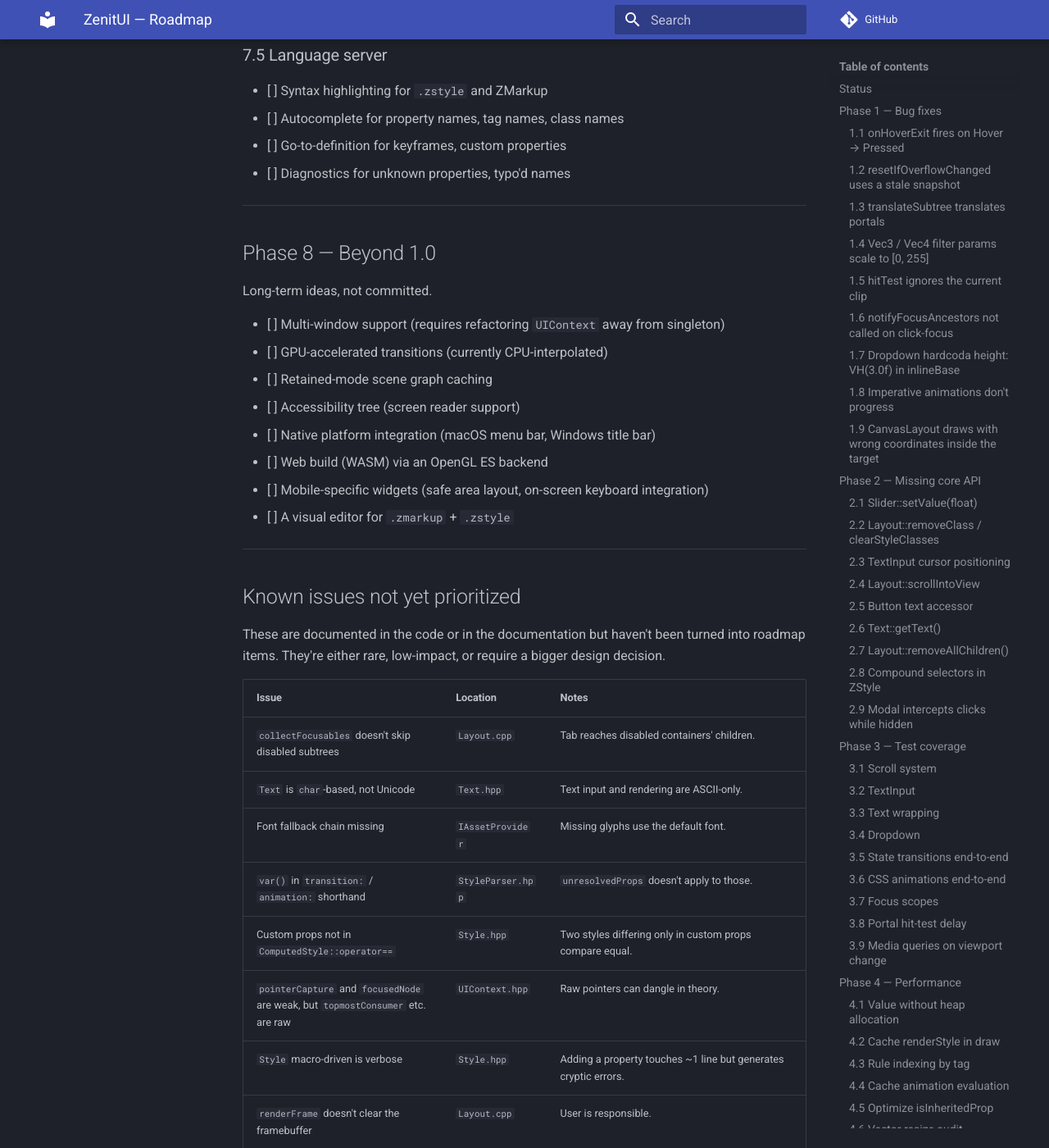
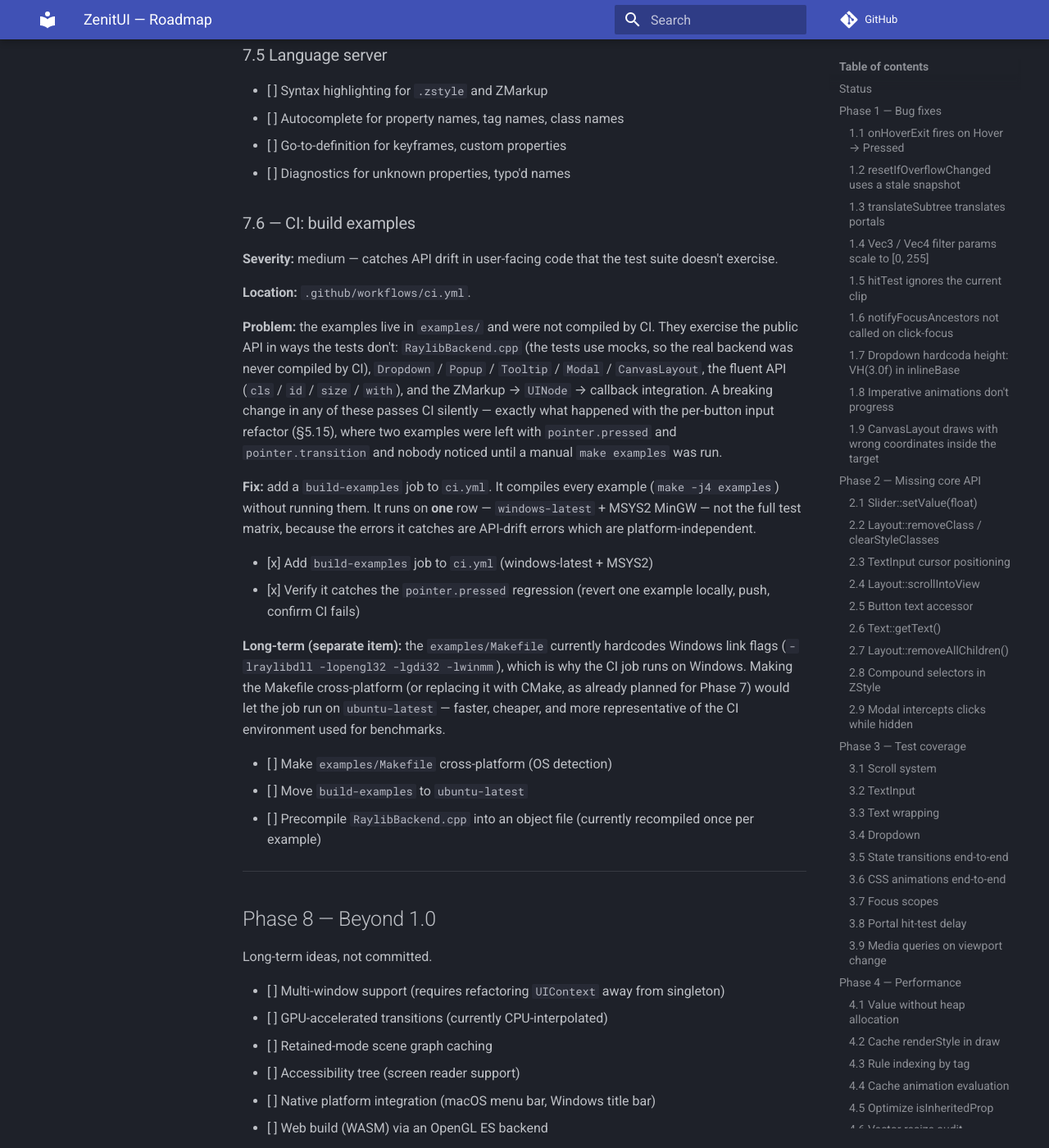
Before and after one commit to zLouis043/ZenitUI, an MkDocs documentation site: the page built from docs/ROADMAP.md, in a window 1280 px wide and 1400 px high, scrolled down 31717 px. Shown: the whole window at 82% size. Built offline with MkDocs 1.6.1 and Material for MkDocs 9.7.7, drawn with Linux system fonts in a browser that asks for light colours; comment, search, counter and statistics services are not loaded.

Commit message:
Added examples to CI so we can catch api drift

```diff
--- a/docs/ROADMAP.md
+++ b/docs/ROADMAP.md
@@ -1399,6 +1399,46 @@ A runtime inspector (like React DevTools):
 - [ ] Go-to-definition for keyframes, custom properties
 - [ ] Diagnostics for unknown properties, typo'd names
 
+### 7.6 — CI: build examples
+
+**Severity:** medium — catches API drift in user-facing code that the
+test suite doesn't exercise.
+
+**Location:** `.github/workflows/ci.yml`.
+
+**Problem:** the examples live in `examples/` and were not compiled by
+CI. They exercise the public API in ways the tests don't:
+`RaylibBackend.cpp` (the tests use mocks, so the real backend was
+never compiled by CI), `Dropdown` / `Popup` / `Tooltip` / `Modal` /
+`CanvasLayout`, the fluent API (`cls` / `id` / `size` / `with`), and
+the ZMarkup → `UINode` → callback integration. A breaking change in
+any of these passes CI silently — exactly what happened with the
+per-button input refactor (§5.15), where two examples were left with
+`pointer.pressed` and `pointer.transition` and nobody noticed until
+a manual `make examples` was run.
+
+**Fix:** add a `build-examples` job to `ci.yml`. It compiles every
+example (`make -j4 examples`) without running them. It runs on
+**one** row — `windows-latest` + MSYS2 MinGW — not the full test
+matrix, because the errors it catches are API-drift errors which are
+platform-independent.
+
+- [x] Add `build-examples` job to `ci.yml` (windows-latest + MSYS2)
+- [x] Verify it catches the `pointer.pressed` regression (revert one
+      example locally, push, confirm CI fails)
+
+**Long-term (separate item):** the `examples/Makefile` currently
+hardcodes Windows link flags (`-lraylibdll -lopengl32 -lgdi32 -lwinmm`),
+which is why the CI job runs on Windows. Making the Makefile
+cross-platform (or replacing it with CMake, as already planned for
+Phase 7) would let the job run on `ubuntu-latest` — faster, cheaper,
+and more representative of the CI environment used for benchmarks.
+
+- [ ] Make `examples/Makefile` cross-platform (OS detection)
+- [ ] Move `build-examples` to `ubuntu-latest`
+- [ ] Precompile `RaylibBackend.cpp` into an object file (currently
+      recompiled once per example)
+
 ---
 
 ## Phase 8 — Beyond 1.0
```
Also changed, not shown: 1 other file.
